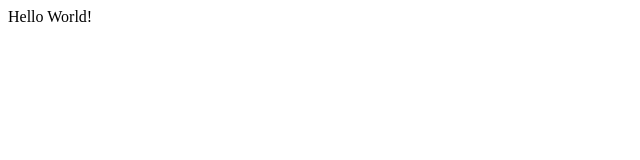
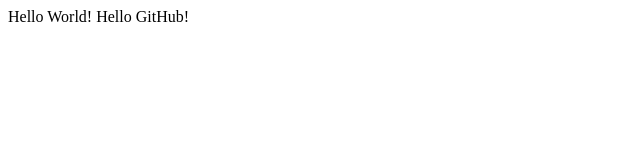
Before and after one commit to MorganZhuRunzhe/GitDemo, a plain HTML site: page index.html in a window 1280 px wide. Shown: the whole page, without its empty margins (0-640 px from the left). Drawn offline with Linux system fonts and the light colour scheme.

Commit message:
Update index.html

```diff
--- a/index.html
+++ b/index.html
@@ -4,5 +4,6 @@
   </head>
   <body>
     Hello World!
+    Hello GitHub!
   </body>
 </html>
```
